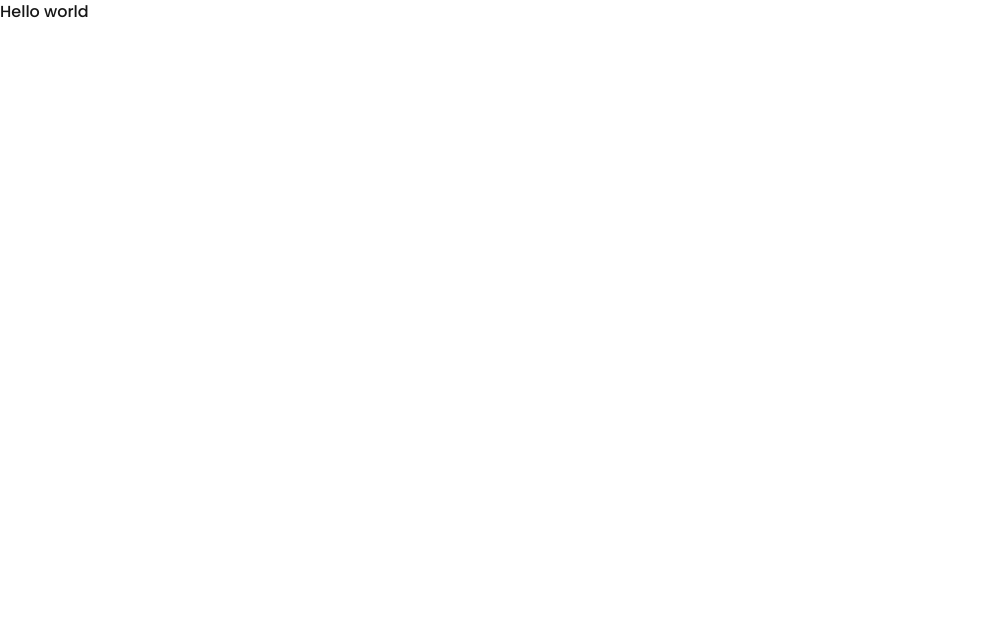
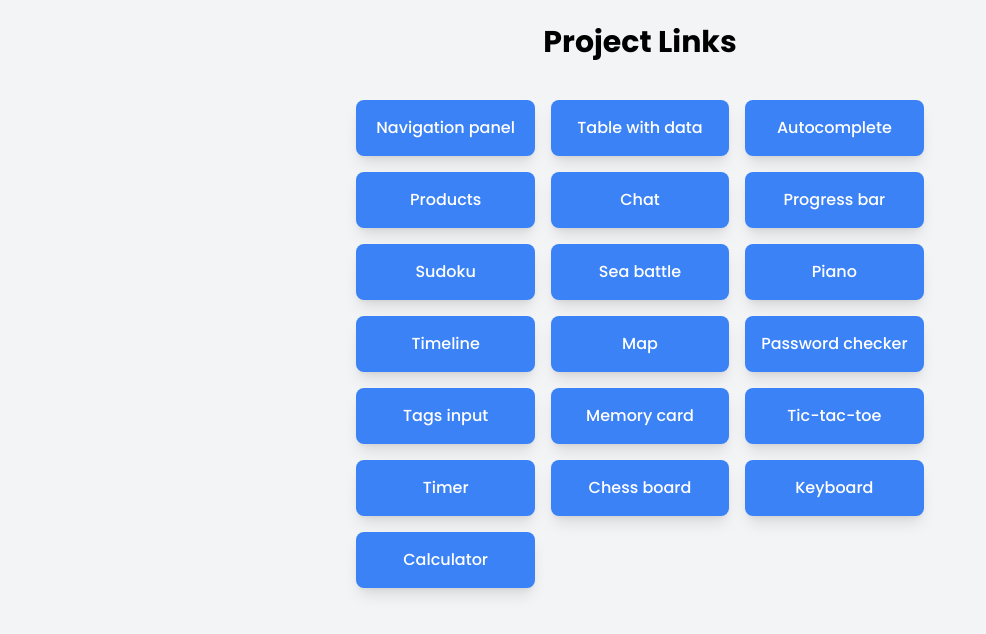
Before and after one commit to andreytr449/react-lab1, a Next.js app: page / in a window 1280 px wide. Shown: the top 634 px of the page, without its empty margins (0-986 px from the left). Built offline with nearby package versions, Linux system fonts and the light colour scheme.

Commit message:
Task 19 - Keyboard

```diff
--- /dev/null
+++ b/app/keyboard/page.tsx
@@ -0,0 +1,7 @@
+import KeyBoard from "@/components/shared/keyboard/KeyBoard";
+
+export default function Page() {
+    return (
+        <KeyBoard/>
+    )
+}
--- a/app/page.tsx
+++ b/app/page.tsx
@@ -1,7 +1,40 @@
+import Link from 'next/link';
+
+const LINKS = [
+    { name: 'Navigation panel', link: 'menu' },
+    { name: 'Table with data', link: 'table' },
+    { name: 'Autocomplete', link: 'autocomplete' },
+    { name: 'Products', link: 'products' },
+    { name: 'Chat', link: 'chat' },
+    { name: 'Progress bar', link: 'progress-bar' },
+    { name: 'Sudoku', link: 'sudoku' },
+    { name: 'Sea battle', link: 'sea-battle' },
+    { name: 'Piano', link: 'piano' },
+    { name: 'Timeline', link: 'timeline' },
+    { name: 'Map', link: 'map' },
+    { name: 'Password checker', link: 'password-checker' },
+    { name: 'Tags input', link: 'tags-input' },
+    { name: 'Memory card', link: 'memory-card' },
+    { name: 'Tic-tac-toe', link: 'tic-tac-toe' },
+    { name: 'Timer', link: 'timer' },
+    { name: 'Chess board', link: 'chess-board' },
+    { name: 'Keyboard', link: 'keyboard' },
+    { name: 'Calculator', link: 'calculator' },
+];
+
 export default function Home() {
-  return (
-    <>
-      Hello world
-    </>
-  );
+    return (
+        <div className="min-h-screen bg-gray-100 flex flex-col items-center">
+            <h1 className="text-3xl font-bold my-6 text-black">Project Links</h1>
+            <div className="grid grid-cols-1 sm:grid-cols-2 lg:grid-cols-3 gap-4 max-w-4xl mx-auto p-4">
+                {LINKS.map((item, index) => (
+                    <Link href={`/${item.link}`} key={index} >
+                        <span className="block bg-blue-500 text-white text-center p-4 rounded-lg shadow-lg hover:bg-blue-600 transition">
+                            {item.name}
+                        </span>
+                    </Link>
+                ))}
+            </div>
+        </div>
+    );
 }
--- /dev/null
+++ b/components/shared/keyboard/KeyBoard.tsx
@@ -0,0 +1,26 @@
+'use client'
+
+import {keys} from "@/constants/keyboard";
+import KeyboardButton from "@/components/shared/keyboard/KeyboardButton";
+
+export default function KeyBoard(){
+
+    const handleClick = (key: string) => {
+        alert(`You clicked: ${key}`);
+    }
+
+    return (
+        <div className="w-full max-w-4xl mx-auto p-4">
+            {keys.map((row, rowIndex) => (
+                <div key={rowIndex} className="flex justify-center mb-2">
+                    {row.map((key, keyIndex) => (
+                        <KeyboardButton
+                            key={`${rowIndex}-${keyIndex}`}
+                            handleClick={handleClick}
+                            buttonKey={key} />
+                    ))}
+                </div>
+            ))}
+        </div>
+    );
+}
--- /dev/null
+++ b/components/shared/keyboard/KeyboardButton.tsx
@@ -0,0 +1,19 @@
+type Props = {
+    handleClick: (key:string) => void
+    buttonKey:string
+}
+
+export default function KeyboardButton({buttonKey, handleClick}: Props) {
+
+    return (
+        <button
+            onClick={() => handleClick(buttonKey)}
+            className={`text-white p-2 m-1 rounded-lg border border-gray-600 ${
+                buttonKey === 'Space' ? 'w-48' : 'w-12'
+            } bg-gray-700 hover:bg-gray-600 transition`}
+        >
+            {buttonKey}
+        </button>
+
+    )
+}
--- a/components/shared/sudoku/Square.tsx
+++ b/components/shared/sudoku/Square.tsx
@@ -10,7 +10,7 @@ export default function Square({value, setInputValue, rowIndex, colIndex}: Props
 
     return (
         <div
-            className={`h-20 bg-[#3a3a3c]  flex justify-center items-center border-2 border-[#1c1c1e] text-[#f2f2f7] text-xl ${
+            className={`h-20 bg-[#3a3a3c] text-black flex justify-center items-center border-2 border-[#1c1c1e] text-xl ${
                 value !== null ? "bg-gray-200 font-bold" : "bg-white"
             }`}
         >
--- /dev/null
+++ b/constants/keyboard.ts
@@ -0,0 +1,8 @@
+export const keys = [
+    ['Esc', 'F1', 'F2', 'F3', 'F4', 'F5', 'F6', 'F7', 'F8', 'F9', 'F10', 'F11', 'F12', 'Del'],
+    ['~', '1', '2', '3', '4', '5', '6', '7', '8', '9', '0', '-', '=', 'Backspace'],
+    ['Tab', 'Q', 'W', 'E', 'R', 'T', 'Y', 'U', 'I', 'O', 'P', '[', ']', '\\'],
+    ['Caps', 'A', 'S', 'D', 'F', 'G', 'H', 'J', 'K', 'L', ';', "'", 'Enter'],
+    ['Shift', 'Z', 'X', 'C', 'V', 'B', 'N', 'M', ',', '.', '/', 'Shift'],
+    ['Ctrl', 'Win', 'Alt', 'Space', 'Alt', 'Win', 'Menu', 'Ctrl']
+];
```
